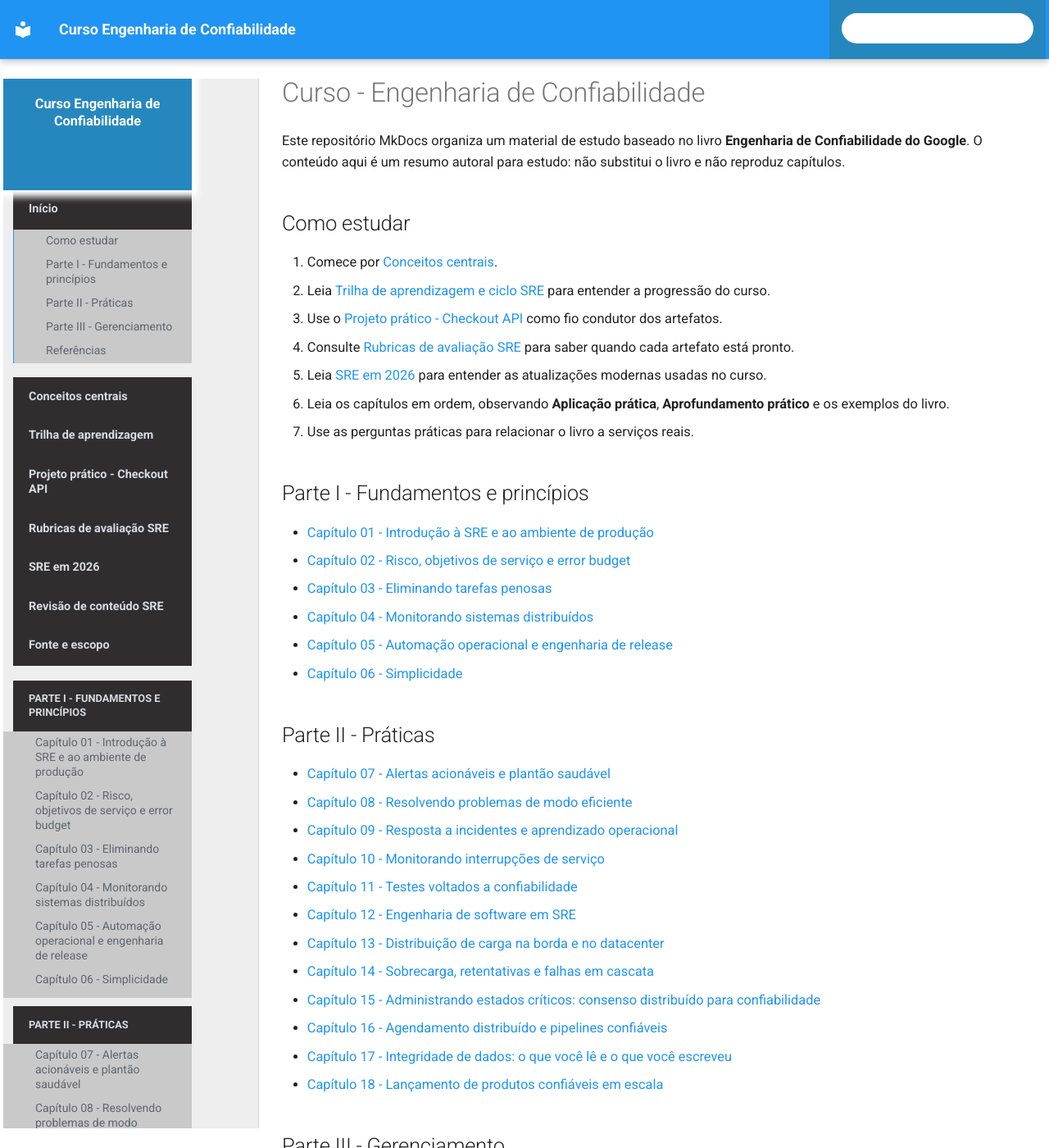
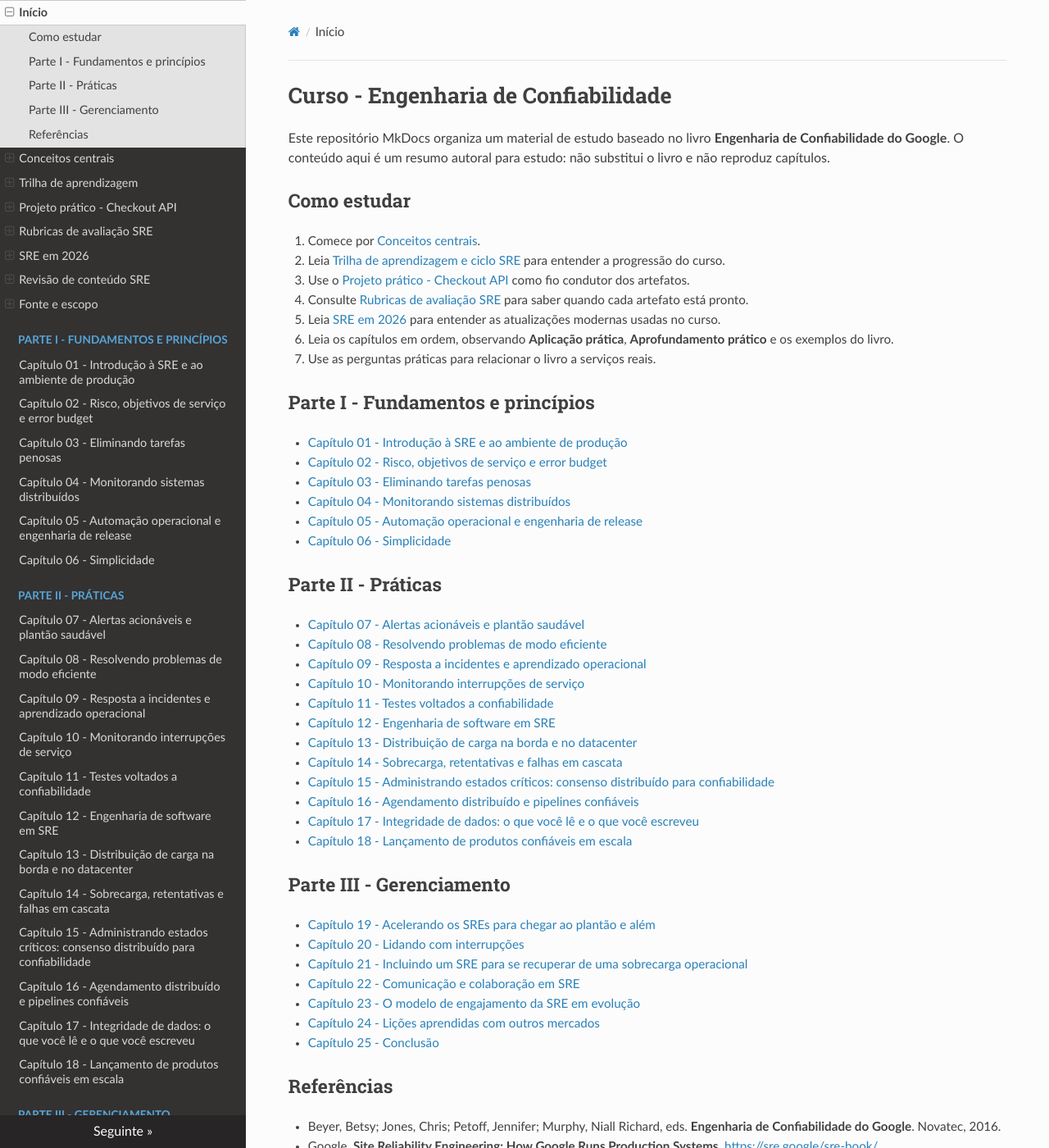
Before and after one commit to rafaelrezo/curso-engenharia-confiabilidade, an MkDocs documentation site: the page built from docs/index.md, in a window 1280 px wide and 1400 px high. Shown: the whole window at 82% size. Built offline with MkDocs 1.6.1, drawn with Linux system fonts in a browser that asks for light colours; nearby versions of some CDN libraries; some of the changed text lies outside the part shown.

Commit message:
Troca tema para ReadTheDocs

```diff
--- /dev/null
+++ b/docs/javascripts/mermaid-init.js
@@ -0,0 +1,9 @@
+document.addEventListener("DOMContentLoaded", function () {
+  if (window.mermaid) {
+    window.mermaid.initialize({
+      startOnLoad: true,
+      theme: "default",
+      securityLevel: "loose"
+    });
+  }
+});
--- a/docs/stylesheets/extra.css
+++ b/docs/stylesheets/extra.css
@@ -1,165 +1,44 @@
-/* Use the available viewport for course content and diagrams. */
-:root {
-  --course-sidebar-top: #2687bf;
-  --course-sidebar-dark: #302d2f;
-  --course-sidebar-mid: #c9c9c9;
-  --course-sidebar-light: #eeeeee;
-  --course-sidebar-link: #5f666d;
-  --course-sidebar-active: #202428;
+/* Keep the ReadTheDocs theme close to its native layout. */
+.wy-nav-content {
+  max-width: 72rem;
 }
 
-.md-grid {
-  max-width: 96rem;
+.rst-content {
+  font-size: 0.95rem;
 }
 
-.md-sidebar--secondary {
-  display: none;
+.rst-content h1,
+.rst-content h2,
+.rst-content h3 {
+  letter-spacing: 0;
 }
 
-.md-content {
-  max-width: none;
-}
-
-.md-content__inner {
-  margin: 0 1.6rem 2rem;
-}
-
-.md-typeset {
-  font-size: 0.82rem;
-}
-
-.md-typeset h1 {
-  margin-bottom: 1.2rem;
-}
-
-.md-typeset h2 {
-  margin-top: 2.2rem;
-}
-
-.md-typeset table:not([class]) {
-  display: table;
+.rst-content table.docutils,
+.rst-content table.field-list {
   width: 100%;
 }
 
-.md-typeset .mermaid {
+.rst-content table.docutils td,
+.rst-content table.docutils th {
+  white-space: normal;
+  vertical-align: top;
+}
+
+.rst-content .mermaid {
   width: 100%;
   margin: 1.25rem 0 2rem;
   overflow-x: auto;
   text-align: center;
 }
 
-.md-typeset .mermaid svg {
+.rst-content .mermaid svg {
   min-width: 760px;
   max-width: 100%;
   height: auto;
 }
 
-@media screen and (min-width: 76.25em) {
-  .md-sidebar--primary {
-    width: 16rem;
-  }
-
-  .md-sidebar--primary .md-sidebar__scrollwrap {
-    background: var(--course-sidebar-light);
-    border-right: 1px solid rgba(0, 0, 0, 0.12);
-  }
-
-  .md-sidebar--primary .md-nav--primary {
-    font-size: 0.72rem;
-  }
-
-  .md-sidebar--primary .md-nav--primary > .md-nav__title {
-    height: auto;
-    min-height: 6.8rem;
-    padding: 1rem 0.9rem 0.9rem;
-    background: var(--course-sidebar-top);
-    color: #fff;
-    font-size: 0.82rem;
-    font-weight: 700;
-    text-align: center;
-    white-space: normal;
-  }
-
-  .md-search {
-    padding: 0.7rem 0.75rem 0.85rem;
-    background: var(--course-sidebar-top);
-  }
-
-  .md-search__form {
-    height: 1.85rem;
-    border-radius: 999px;
-    background: #fff;
-    box-shadow: none;
-  }
-
-  .md-search__input {
-    color: #1f2933;
-    font-size: 0.72rem;
-  }
-
-  .md-sidebar--primary .md-nav--primary > .md-nav__list > .md-nav__item {
-    background: var(--course-sidebar-dark);
-  }
-
-  .md-sidebar--primary .md-nav--primary > .md-nav__list > .md-nav__item > .md-nav__link {
-    margin: 0;
-    padding: 0.72rem 0.95rem;
-    color: #d7dce0;
-    font-weight: 700;
-  }
-
-  .md-sidebar--primary .md-nav--primary > .md-nav__list > .md-nav__item > .md-nav__link:hover {
-    color: #fff;
-  }
-
-  .md-sidebar--primary .md-nav__item--section > .md-nav > .md-nav__title,
-  .md-sidebar--primary .md-nav__item--nested > .md-nav__link {
-    color: #4aa5d8;
-    font-size: 0.64rem;
-    font-weight: 800;
-    letter-spacing: 0;
-    text-transform: uppercase;
-  }
-
-  .md-sidebar--primary .md-nav__item--active > .md-nav__link,
-  .md-sidebar--primary .md-nav__link--active {
-    color: var(--course-sidebar-active);
-    font-weight: 800;
-  }
-
-  .md-sidebar--primary .md-nav .md-nav {
-    background: var(--course-sidebar-mid);
-  }
-
-  .md-sidebar--primary .md-nav .md-nav .md-nav__link {
-    margin: 0;
-    padding: 0.28rem 0.85rem 0.28rem 1.35rem;
-    color: var(--course-sidebar-link);
-    line-height: 1.28;
-  }
-
-  .md-sidebar--primary .md-nav .md-nav .md-nav .md-nav__link {
-    padding-left: 2rem;
-    font-size: 0.68rem;
-  }
-
-  .md-sidebar--primary .md-nav .md-nav .md-nav__link:hover,
-  .md-sidebar--primary .md-nav .md-nav .md-nav__link--active {
-    background: rgba(255, 255, 255, 0.38);
-    color: var(--course-sidebar-active);
-  }
-
-  .md-main__inner {
-    margin-top: 0;
-  }
-}
-
-@media screen and (max-width: 76.1875em) {
-  .md-content__inner {
-    margin: 0 1rem 2rem;
-  }
-
-  .md-typeset .mermaid svg {
+@media screen and (max-width: 768px) {
+  .rst-content .mermaid svg {
     min-width: 640px;
   }
 }
--- a/mkdocs.yml
+++ b/mkdocs.yml
@@ -2,21 +2,18 @@ site_name: Curso Engenharia de Confiabilidade
 site_description: Conceitos centrais e resumos de Engenharia de Confiabilidade do Google
 site_url: https://rafaelrezo.github.io/curso-engenharia-confiabilidade/
 theme:
-  name: material
-  language: pt-BR
-  palette:
-    scheme: default
-    primary: blue
-    accent: light blue
-  features:
-    - navigation.sections
-    - navigation.expand
-    - navigation.instant
-    - navigation.top
-    - toc.integrate
-    - search.highlight
+  name: readthedocs
+  locale: pt_BR
+  navigation_depth: 4
+  collapse_navigation: false
+  sticky_navigation: true
+  include_homepage_in_sidebar: true
+  prev_next_buttons_location: bottom
 extra_css:
   - stylesheets/extra.css
+extra_javascript:
+  - https://cdn.jsdelivr.net/npm/mermaid@10/dist/mermaid.min.js
+  - javascripts/mermaid-init.js
 markdown_extensions:
   - admonition
   - pymdownx.superfences:
```
